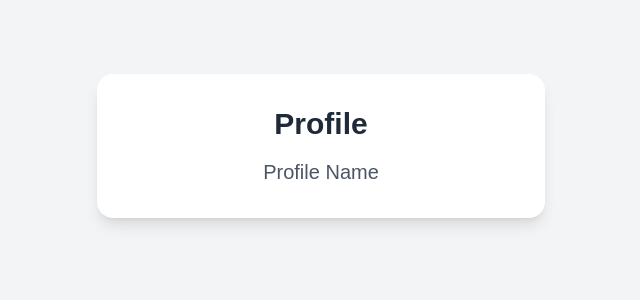
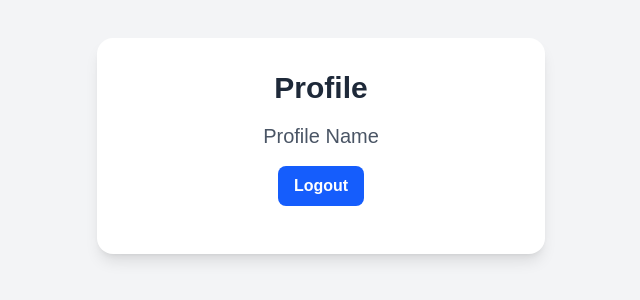
Before and after one commit to shashank-518/Auth_mongo, a Next.js app in the folder my-app/: page /Profile in a window 1280 px wide. Shown: the part 254-554 px from the top of the page, without its empty margins (319-959 px from the left). Built offline with nearby package versions, Linux system fonts and the light colour scheme.

Commit message:
logout success

```diff
--- a/my-app/src/app/Profile/page.tsx
+++ b/my-app/src/app/Profile/page.tsx
@@ -1,4 +1,25 @@
+"use client";
+
+import { useRouter } from "next/navigation";
+import axios from "axios";
+
+
 export default function Profile() {
+
+    const router = useRouter();
+    const Logout = async()=>{
+        try {
+            await axios.get("/api/Users/Logout")
+            router.push("/Login")
+
+
+        } catch (error:any) {
+            console.log(error.message);
+
+        }
+    }
+
+
     return (
   <div className="min-h-screen flex items-center justify-center bg-gray-100 dark:bg-gray-900 px-4">
     <div className="bg-white dark:bg-gray-800 p-8 rounded-2xl shadow-lg w-full max-w-md text-center">
@@ -8,7 +29,14 @@ export default function Profile() {
       <h2 className="text-xl font-medium text-gray-600 dark:text-gray-300">
         Profile Name
       </h2>
+        <div className="p-4">
+  <button onClick={Logout} className="bg-blue-600 hover:bg-blue-700 text-white font-semibold py-2 px-4 rounded-lg transition duration-300">
+    Logout
+  </button>
+</div>
     </div>
+
+
   </div>
 );
 }
```
